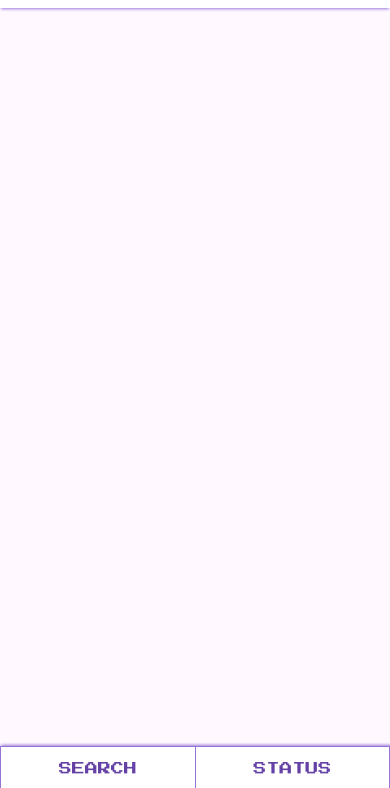
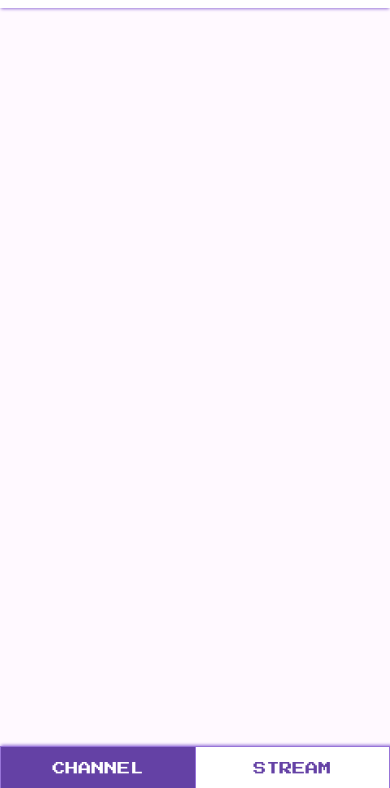
Before and after one commit to Juankboards/twitch-project, a plain HTML site: page index.html in a window 390 px wide. Both pictures are taken after a click on the element "SEARCH". Shown: the part 56-844 px from the top of the page. Drawn offline with nearby package versions, Linux system fonts and the light colour scheme.

Commit message:
add animation to the navbar

```diff
--- a/index.html
+++ b/index.html
@@ -4,6 +4,8 @@
 		<meta charset="UTF-8">
 		<link rel="stylesheet" href="css/style.css">
 		<link href='https://fonts.googleapis.com/css?family=Press+Start+2P' rel='stylesheet' type='text/css'>
+		<script src="https://ajax.googleapis.com/ajax/libs/jquery/1.8.3/jquery.min.js"></script>
+  		<script type="text/javascript" src="js/main.js"></script>
 		<title>Twitch viewer</title>
 	</head>
 	<body>
--- /dev/null
+++ b/js/main.js
@@ -0,0 +1,57 @@
+
+
+$(document).ready(function(){
+var optionsMob;
+	//display the options of the navigation bar
+	$(".navigation-element").mouseover(
+		function(){
+			var id = "#"+ $(this).attr("id");
+			$(id+ "> .options").css("display","block");
+			$(id+ " > p").css("color","white");
+
+	});
+	$(".navigation-element").mouseout(
+		function(){
+			var id = "#"+ $(this).attr("id");
+			$(id+ "> .options").css("display","none");
+			$(id+ " > p").css("color","#6441A5");
+	});
+
+
+	//display the option of the navigator footer for mobile
+	$(".navigation-mobile-element").on({
+		'click':function (event){
+			var id = "#"+ $(this).attr("id");
+
+
+			$(".navigation-mobile-element").css("display","none");
+
+			if (id === "#searchMobile"){
+				optionsMob=$("#optionsMobSearch");
+				$("#optionsMobSearch").css("display","block");
+			}	else{
+				optionsMob=$("#optionsMobStatus");
+				$("#optionsMobStatus").css("display","block");
+			}
+		}
+	});
+
+	//Add animation when click an option
+	$(".optionMob").on({
+		'click':function (){
+			var option = $(this).attr("class").split(" ");
+			$(".navigation-mobile-element").css("display","block");
+			optionsMob.css("display","none");
+
+			optionToShow(option[option.length-1]);
+		}
+	});
+
+	$(".option").on({
+		'click':function (){
+			var option = $(this).attr("class").split(" ");
+
+			optionToShow(option[option.length-1]);
+		}
+	});
+});
```
